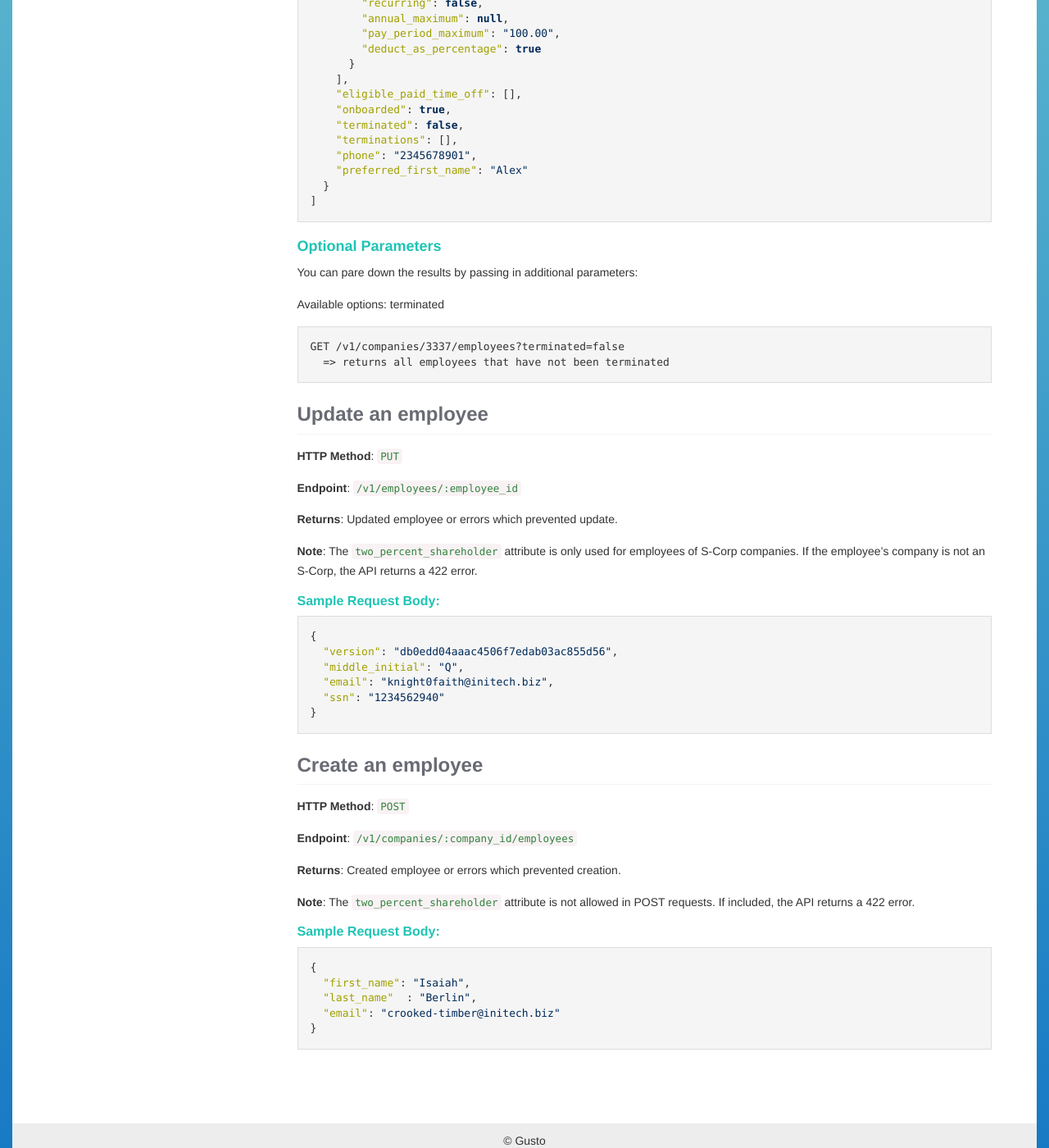
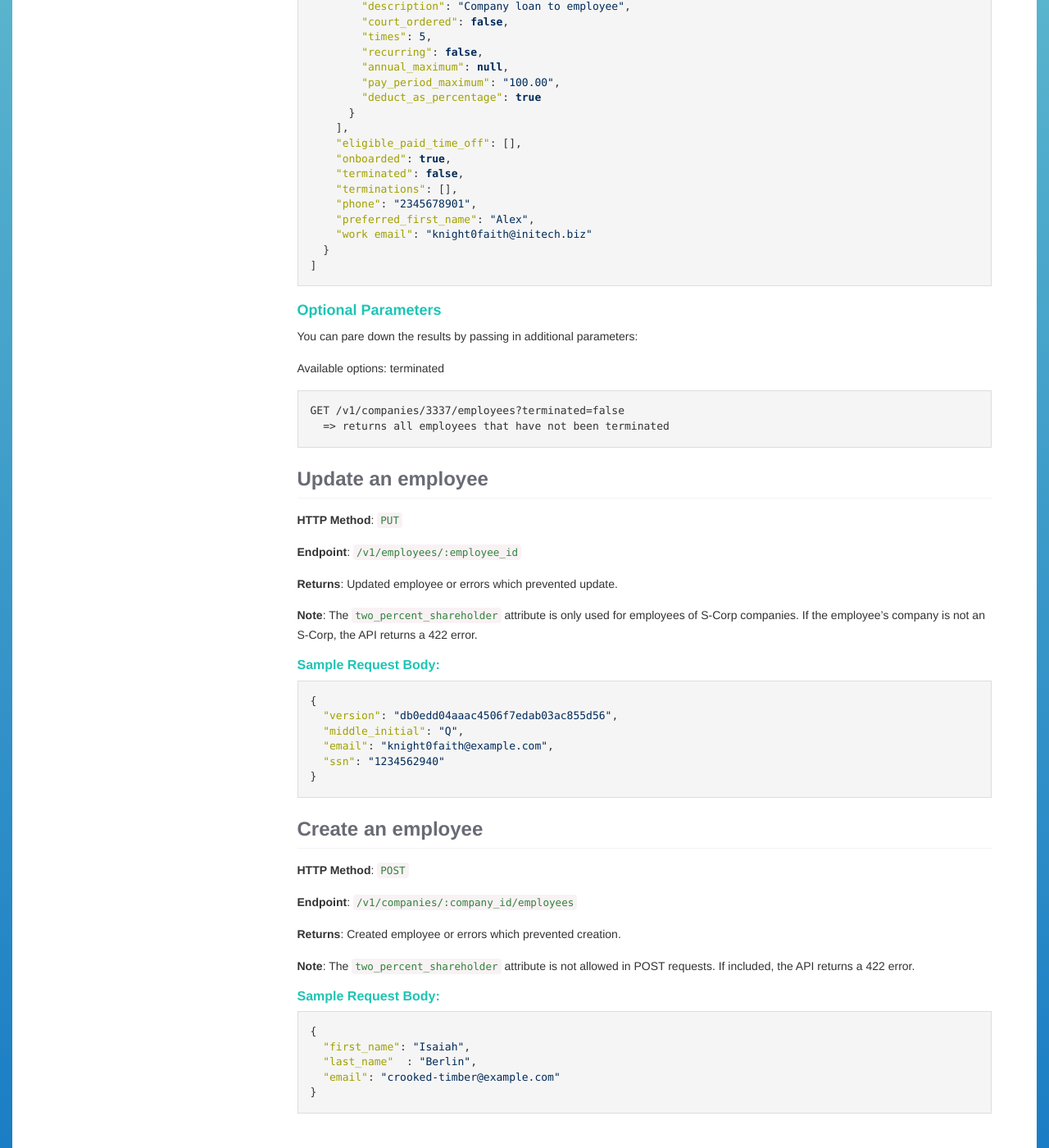
Before and after one commit to Gusto/gusto.github.io, a Jekyll site: the page built from _posts/2013-08-07-employees.markdown, in a window 1280 px wide and 1400 px high, scrolled down 3950 px. Shown: the whole window at 82% size. Built offline with Jekyll 4.4.1, drawn with Linux system fonts in a browser that asks for light colours; some of the changed text lies outside the part shown.

Commit message:
Update api docs to include work email (#84)

````diff
--- a/_posts/2013-08-07-employees.markdown
+++ b/_posts/2013-08-07-employees.markdown
@@ -17,6 +17,7 @@
 | `last_name`                   | String            |           |          |         | employee's last name.
 | `preferred_first_name`        | String            |     X     |          |         | employee's preferred first name.
 | `email`                       | String            |           |    X     | null    | employee's email address. This is provided specifically to sync users between our system and yours. You may not use this address for any other purpose (e.g. marketing.) Not guaranteed to exist.
+| `work_email`                  | String            |     X     |    X     | null    | employee's work email address.
 | `phone`                       | String            |     X     |          |         | employee's phone number.
 | `company_id`                  | Integer           |     X     |          |         | employee's company ID
 | `manager_id`                  | Integer           |     X     |          | null    | employee's manager ID
@@ -52,7 +53,7 @@
   "company_id": 7757616923531095,
   "manager_id": 7757869431804236,
   "department": "Marketing",
-  "email": "knight0faith@initech.biz",
+  "email": "knight0faith@example.com",
   "ssn": "",
   "date_of_birth": "1990-05-05",
   "jobs": [
@@ -96,7 +97,8 @@
   "terminated": false,
   "terminations": [],
   "phone": "2345678901",
-  "preferred_first_name": "Alex"
+  "preferred_first_name": "Alex",
+  "work_email": "knight0faith@initech.biz"
 }
 ```
 
@@ -122,7 +124,7 @@
     "company_id": 7757616923531095,
     "manager_id": 7757869431804236,
     "department": "Marketing",
-    "email": "knight0faith@initech.biz",
+    "email": "knight0faith@example.com",
     "ssn": "",
     "date_of_birth": "1990-05-05",
     "jobs": [
@@ -166,7 +168,8 @@
     "terminated": false,
     "terminations": [],
     "phone": "2345678901",
-    "preferred_first_name": "Alex"
+    "preferred_first_name": "Alex",
+    "work email": "knight0faith@initech.biz"
   }
 ]
 ```
@@ -196,7 +199,7 @@
 {
   "version": "db0edd04aaac4506f7edab03ac855d56",
   "middle_initial": "Q",
-  "email": "knight0faith@initech.biz",
+  "email": "knight0faith@example.com",
   "ssn": "1234562940"
 }
 ```
@@ -217,6 +220,6 @@
 {
   "first_name": "Isaiah",
   "last_name"  : "Berlin",
-  "email": "crooked-timber@initech.biz"
+  "email": "crooked-timber@example.com"
 }
 ```
````
